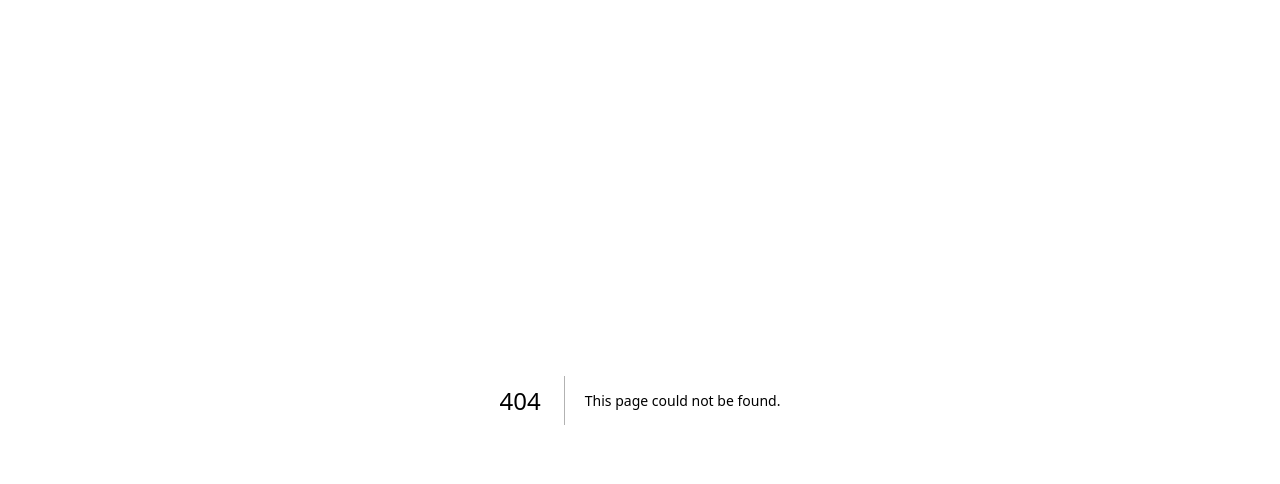
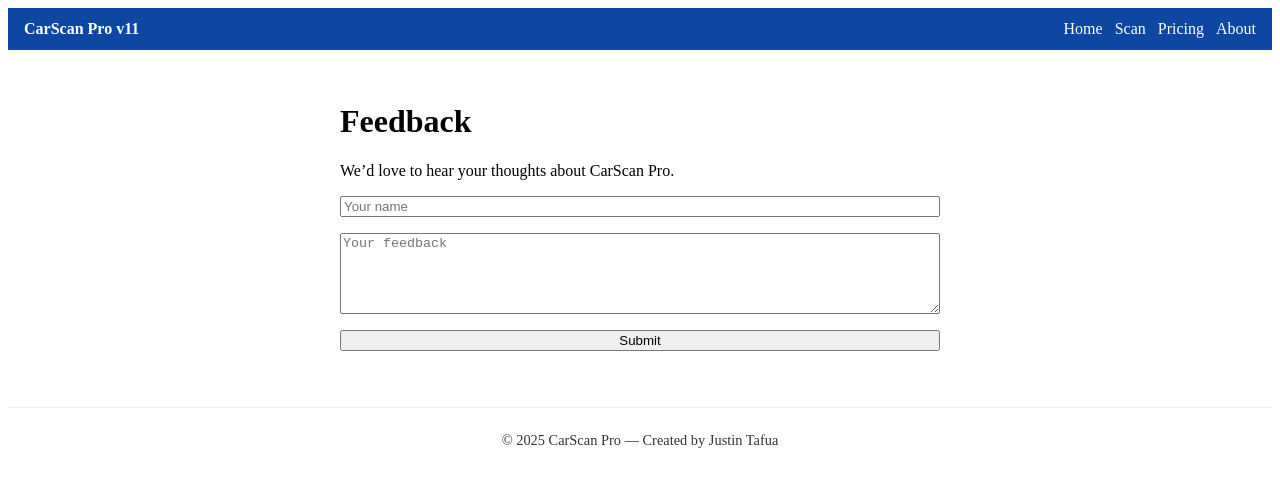
Before and after one commit to JustinTafua/CarScanProV11., a Next.js app: page /feedback in a window 1280 px wide. Before the commit this address had no page. Shown: the top 484 px of the page. Built offline with nearby package versions, Linux system fonts and the light colour scheme.

Commit message:
Create feedback.js

```diff
--- /dev/null
+++ b/src/pages/feedback.js
@@ -0,0 +1,20 @@
+import Navbar from "../components/Navbar";
+import Footer from "../components/Footer";
+
+export default function Feedback() {
+  return (
+    <div>
+      <Navbar />
+      <main style={{ padding: "2rem", maxWidth: "600px", margin: "auto" }}>
+        <h1>Feedback</h1>
+        <p>We’d love to hear your thoughts about CarScan Pro.</p>
+        <form style={{ display: "flex", flexDirection: "column", gap: "1rem" }}>
+          <input type="text" placeholder="Your name" />
+          <textarea placeholder="Your feedback" rows="5"></textarea>
+          <button type="submit">Submit</button>
+        </form>
+      </main>
+      <Footer />
+    </div>
+  );
+}
```
